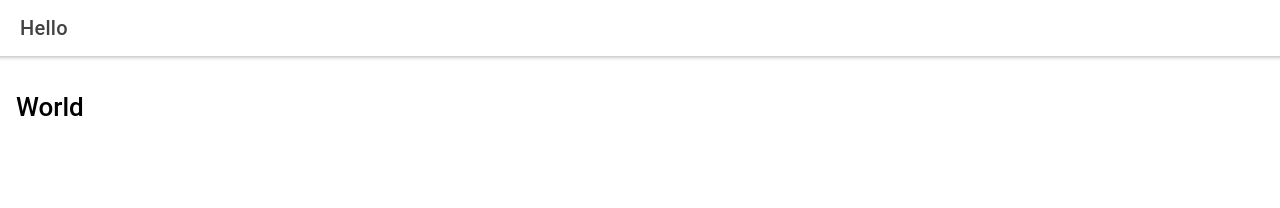
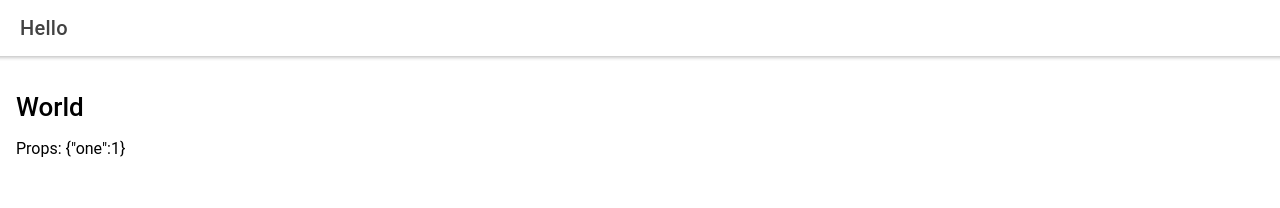
Before and after one commit to milang/ionic-simplevitejs, a React (Vite) app: page / in a window 1280 px wide. Shown: the top 208 px of the page. Built offline with nearby package versions, Linux system fonts and the light colour scheme.

Commit message:
Start using "IonNav"

```diff
--- a/src/App.tsx
+++ b/src/App.tsx
@@ -2,23 +2,36 @@ import {
   IonApp,
   IonContent,
   IonHeader,
+  IonNav,
   IonPage,
   IonTitle,
   IonToolbar
 } from "@ionic/react";
 
+function HelloWorld(props: { one: number }): JSX.Element {
+  return (
+    <>
+      <IonHeader>
+        <IonToolbar>
+          <IonTitle>Hello</IonTitle>
+        </IonToolbar>
+      </IonHeader>
+      <IonContent className="ion-padding">
+        <h1>World</h1>
+        <p>
+          Props: {props === undefined ? "<undefined>" : JSON.stringify(props)}
+        </p>
+      </IonContent>
+    </>
+  );
+}
+
 export function App(): JSX.Element {
   return (
     <IonApp>
       <IonPage>
-        <IonHeader>
-          <IonToolbar>
-            <IonTitle>Hello</IonTitle>
-          </IonToolbar>
-        </IonHeader>
-        <IonContent className="ion-padding">
-          <h1>World</h1>
-        </IonContent>
+        <IonNav root={HelloWorld} rootParams={{ one: 1 }} />
+        {/* <HelloWorld one={-1} /> */}
       </IonPage>
     </IonApp>
   );
```
